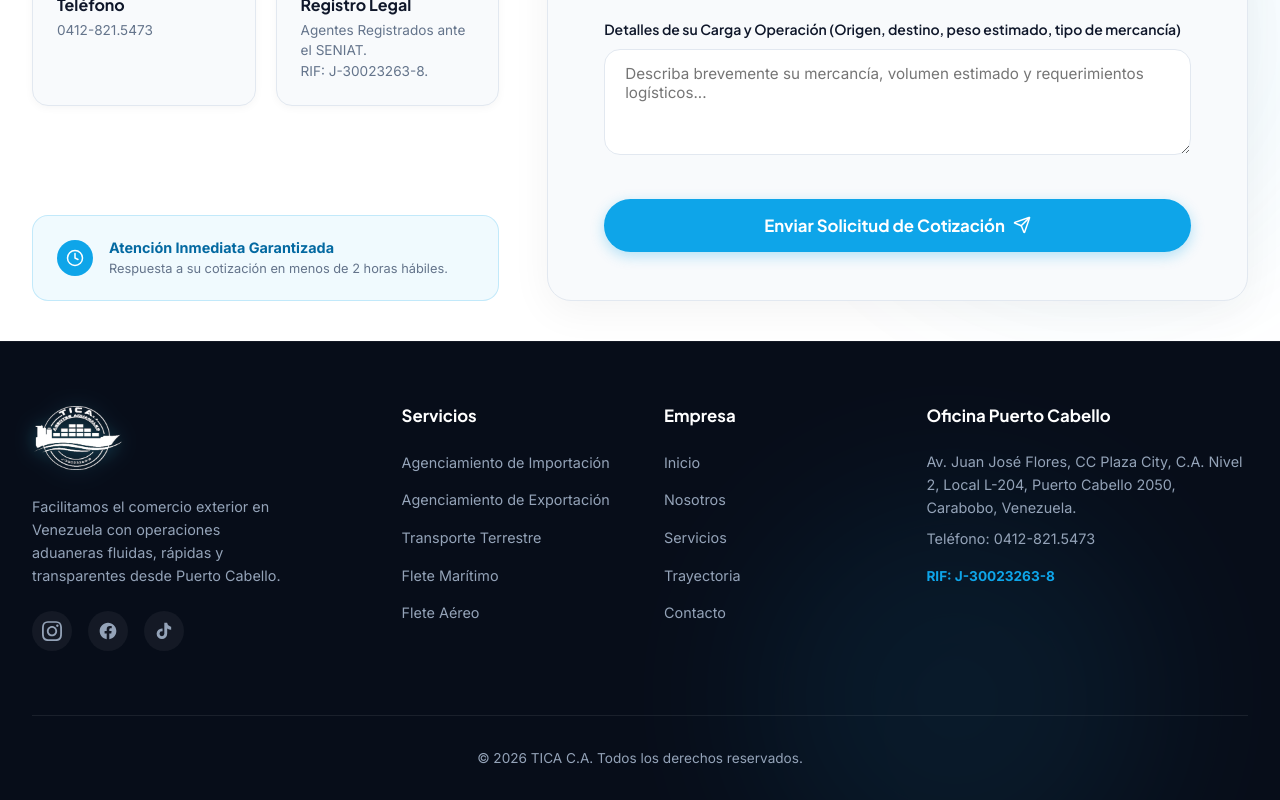
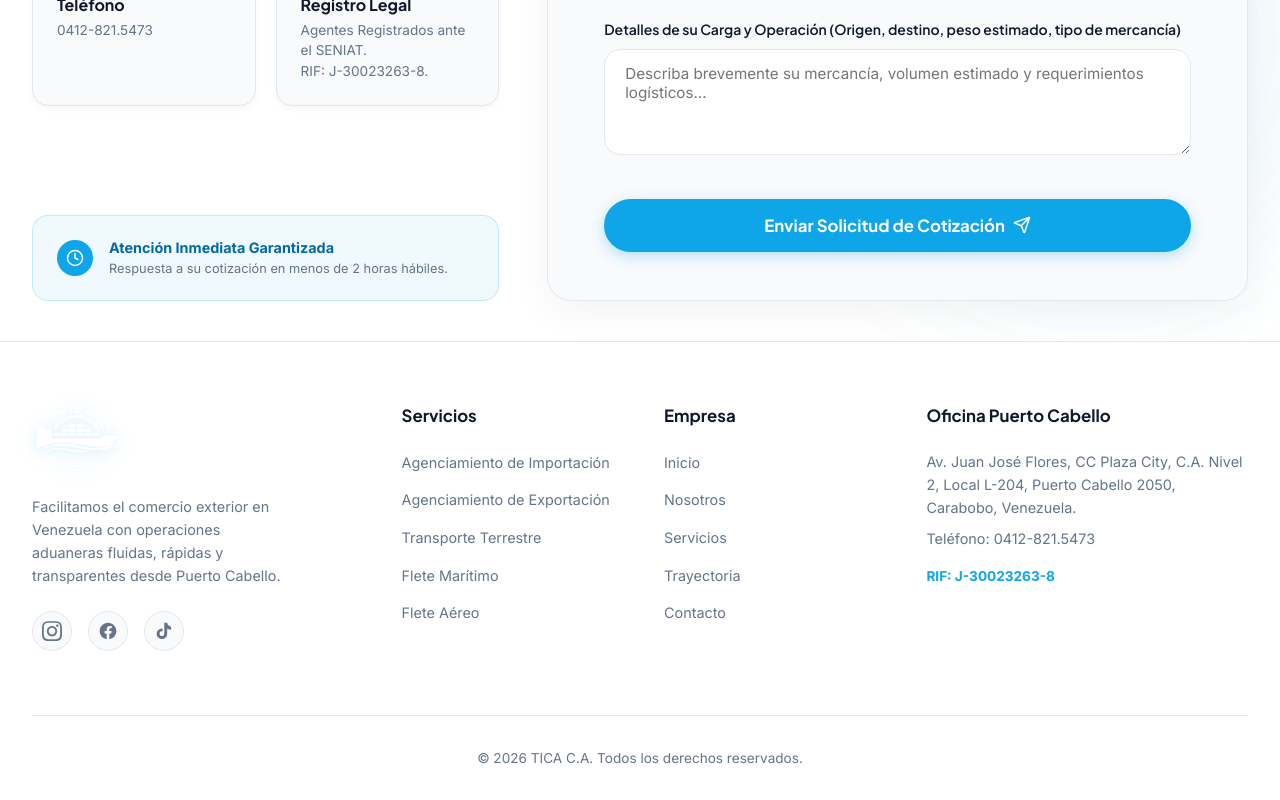
Before and after one commit to soportetecmassivocreativo-bit/TICA-web, a Next.js app: page / in a window 1280 px wide. Shown: the part 8995-9795 px from the top of the page. Built offline with nearby package versions, Linux system fonts and the light colour scheme.

Commit message:
Update Footer background to crisp white with dark text

```diff
--- a/src/components/Footer.tsx
+++ b/src/components/Footer.tsx
@@ -4,26 +4,14 @@
   return (
     <footer
       style={{
-        backgroundColor: "var(--dark)",
-        color: "var(--white)",
+        backgroundColor: "var(--white)",
+        color: "var(--text)",
         padding: "4rem 0 2rem 0",
-        borderTop: "1px solid rgba(255, 255, 255, 0.05)",
+        borderTop: "1px solid var(--slate-200)",
         position: "relative",
         overflow: "hidden",
       }}
     >
-      {/* Background Blob */}
-      <div
-        className="blob blob-blue"
-        style={{
-          bottom: "-20%",
-          right: "10%",
-          opacity: 0.08,
-          width: "400px",
-          height: "400px",
-        }}
-      />
-
       <div className="container" style={{ position: "relative", zIndex: 10 }}>
         {/* Footer Grid (4 Columns) */}
         <div
@@ -48,7 +36,7 @@
                 position: "relative",
                 width: "90px",
                 height: "65px",
-                filter: "drop-shadow(0 2px 10px rgba(56, 189, 248, 0.35)) brightness(1.15)",
+                filter: "drop-shadow(0 2px 8px rgba(14, 165, 233, 0.18))",
               }}
             >
               <Image
@@ -61,7 +49,7 @@
             </div>
             <p
               style={{
-                color: "var(--text-light)",
+                color: "var(--text-muted)",
                 fontSize: "0.9rem",
                 lineHeight: 1.6,
                 maxWidth: "260px",
@@ -81,11 +69,12 @@
                   width: "40px",
                   height: "40px",
                   borderRadius: "50%",
-                  backgroundColor: "rgba(255, 255, 255, 0.05)",
+                  backgroundColor: "var(--cream)",
+                  border: "1px solid var(--slate-200)",
                   display: "flex",
                   alignItems: "center",
                   justifyContent: "center",
-                  color: "var(--text-light)",
+                  color: "var(--text-muted)",
                   transition: "var(--transition-fast)",
                 }}
               >
@@ -103,11 +92,12 @@
                   width: "40px",
                   height: "40px",
                   borderRadius: "50%",
-                  backgroundColor: "rgba(255, 255, 255, 0.05)",
+                  backgroundColor: "var(--cream)",
+                  border: "1px solid var(--slate-200)",
                   display: "flex",
                   alignItems: "center",
                   justifyContent: "center",
-                  color: "var(--text-light)",
+                  color: "var(--text-muted)",
                   transition: "var(--transition-fast)",
                 }}
               >
@@ -125,11 +115,12 @@
                   width: "40px",
                   height: "40px",
                   borderRadius: "50%",
-                  backgroundColor: "rgba(255, 255, 255, 0.05)",
+                  backgroundColor: "var(--cream)",
+                  border: "1px solid var(--slate-200)",
                   display: "flex",
                   alignItems: "center",
                   justifyContent: "center",
-                  color: "var(--text-light)",
+                  color: "var(--text-muted)",
                   transition: "var(--transition-fast)",
                 }}
               >
@@ -148,7 +139,7 @@
                 fontSize: "1.05rem",
                 fontWeight: 700,
                 marginBottom: "1.5rem",
-                color: "var(--white)",
+                color: "var(--text)",
               }}
             >
               Servicios
@@ -168,7 +159,7 @@
                   className="footer-link"
                   style={{
                     fontSize: "0.9rem",
-                    color: "var(--text-light)",
+                    color: "var(--text-muted)",
                     textDecoration: "none",
                     transition: "var(--transition-fast)",
                   }}
@@ -182,7 +173,7 @@
                   className="footer-link"
                   style={{
                     fontSize: "0.9rem",
-                    color: "var(--text-light)",
+                    color: "var(--text-muted)",
                     textDecoration: "none",
                     transition: "var(--transition-fast)",
                   }}
@@ -196,7 +187,7 @@
                   className="footer-link"
                   style={{
                     fontSize: "0.9rem",
-                    color: "var(--text-light)",
+                    color: "var(--text-muted)",
                     textDecoration: "none",
                     transition: "var(--transition-fast)",
                   }}
@@ -210,7 +201,7 @@
                   className="footer-link"
                   style={{
                     fontSize: "0.9rem",
-                    color: "var(--text-light)",
+                    color: "var(--text-muted)",
                     textDecoration: "none",
                     transition: "var(--transition-fast)",
                   }}
@@ -224,7 +215,7 @@
                   className="footer-link"
                   style={{
                     fontSize: "0.9rem",
-                    color: "var(--text-light)",
+                    color: "var(--text-muted)",
                     textDecoration: "none",
                     transition: "var(--transition-fast)",
                   }}
@@ -243,7 +234,7 @@
                 fontSize: "1.05rem",
                 fontWeight: 700,
                 marginBottom: "1.5rem",
-                color: "var(--white)",
+                color: "var(--text)",
               }}
             >
               Empresa
@@ -263,7 +254,7 @@
                   className="footer-link"
                   style={{
                     fontSize: "0.9rem",
-                    color: "var(--text-light)",
+                    color: "var(--text-muted)",
                     textDecoration: "none",
                     transition: "var(--transition-fast)",
                   }}
@@ -277,7 +268,7 @@
                   className="footer-link"
                   style={{
                     fontSize: "0.9rem",
-                    color: "var(--text-light)",
+                    color: "var(--text-muted)",
                     textDecoration: "none",
                     transition: "var(--transition-fast)",
                   }}
@@ -291,7 +282,7 @@
                   className="footer-link"
                   style={{
                     fontSize: "0.9rem",
-                    color: "var(--text-light)",
+                    color: "var(--text-muted)",
                     textDecoration: "none",
                     transition: "var(--transition-fast)",
                   }}
@@ -305,7 +296,7 @@
                   className="footer-link"
                   style={{
                     fontSize: "0.9rem",
-                    color: "var(--text-light)",
+                    color: "var(--text-muted)",
                     textDecoration: "none",
                     transition: "var(--transition-fast)",
                   }}
@@ -319,7 +310,7 @@
                   className="footer-link"
                   style={{
                     fontSize: "0.9rem",
-                    color: "var(--text-light)",
+                    color: "var(--text-muted)",
                     textDecoration: "none",
                     transition: "var(--transition-fast)",
                   }}
@@ -338,14 +329,14 @@
                 fontSize: "1.05rem",
                 fontWeight: 700,
                 marginBottom: "1.5rem",
-                color: "var(--white)",
+                color: "var(--text)",
               }}
             >
               Oficina Puerto Cabello
             </h4>
             <p
               style={{
-                color: "var(--text-light)",
+                color: "var(--text-muted)",
                 fontSize: "0.9rem",
                 lineHeight: 1.6,
                 marginBottom: "0.5rem",
@@ -356,7 +347,7 @@
             </p>
             <p
               style={{
-                color: "var(--text-light)",
+                color: "var(--text-muted)",
                 fontSize: "0.9rem",
                 lineHeight: 1.6,
                 marginBottom: "1rem",
@@ -379,7 +370,7 @@
         {/* Footer Bottom */}
         <div
           style={{
-            borderTop: "1px solid rgba(255, 255, 255, 0.08)",
+            borderTop: "1px solid var(--slate-200)",
             paddingTop: "2rem",
             display: "flex",
             justifyContent: "center",
@@ -387,7 +378,7 @@
             textAlign: "center",
           }}
         >
-          <p style={{ fontSize: "0.85rem", color: "var(--text-light)", margin: 0 }}>
+          <p style={{ fontSize: "0.85rem", color: "var(--text-muted)", margin: 0 }}>
             © 2026 TICA C.A. Todos los derechos reservados.
           </p>
         </div>
```
